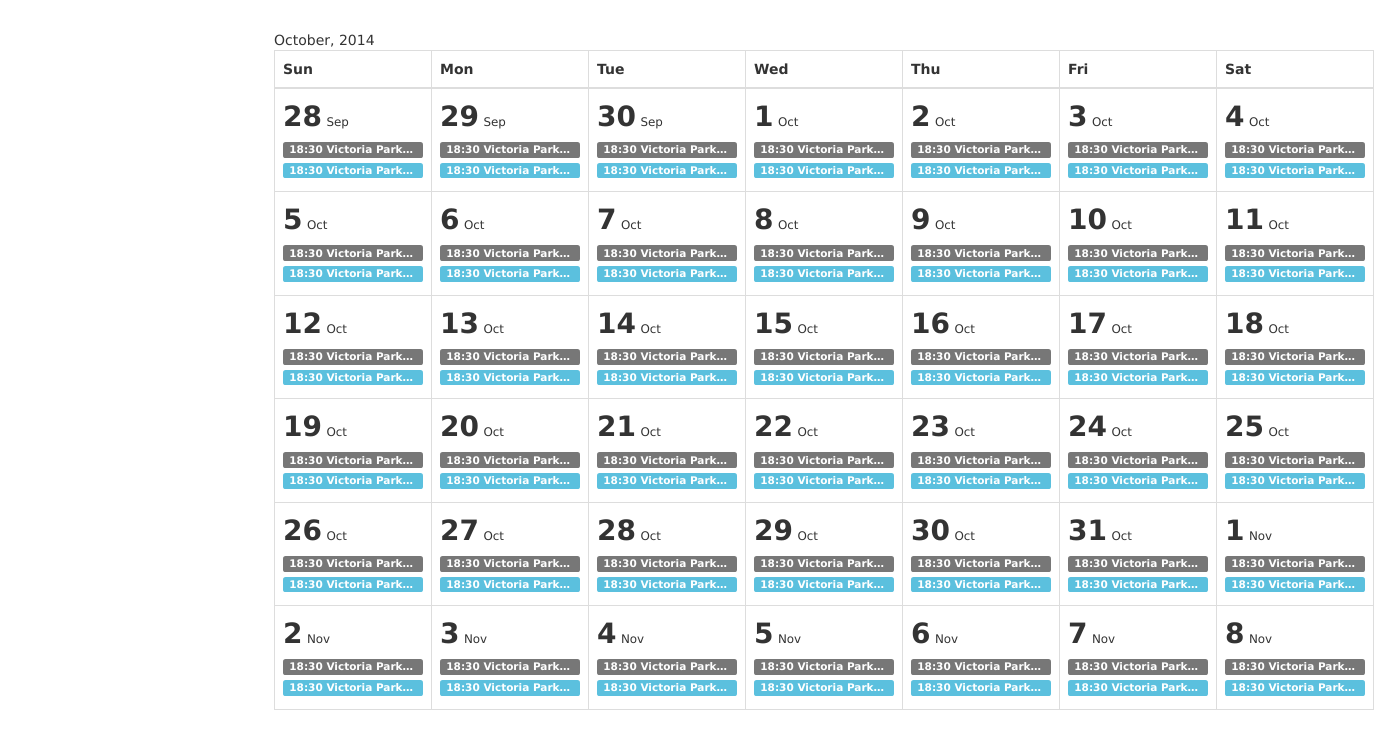
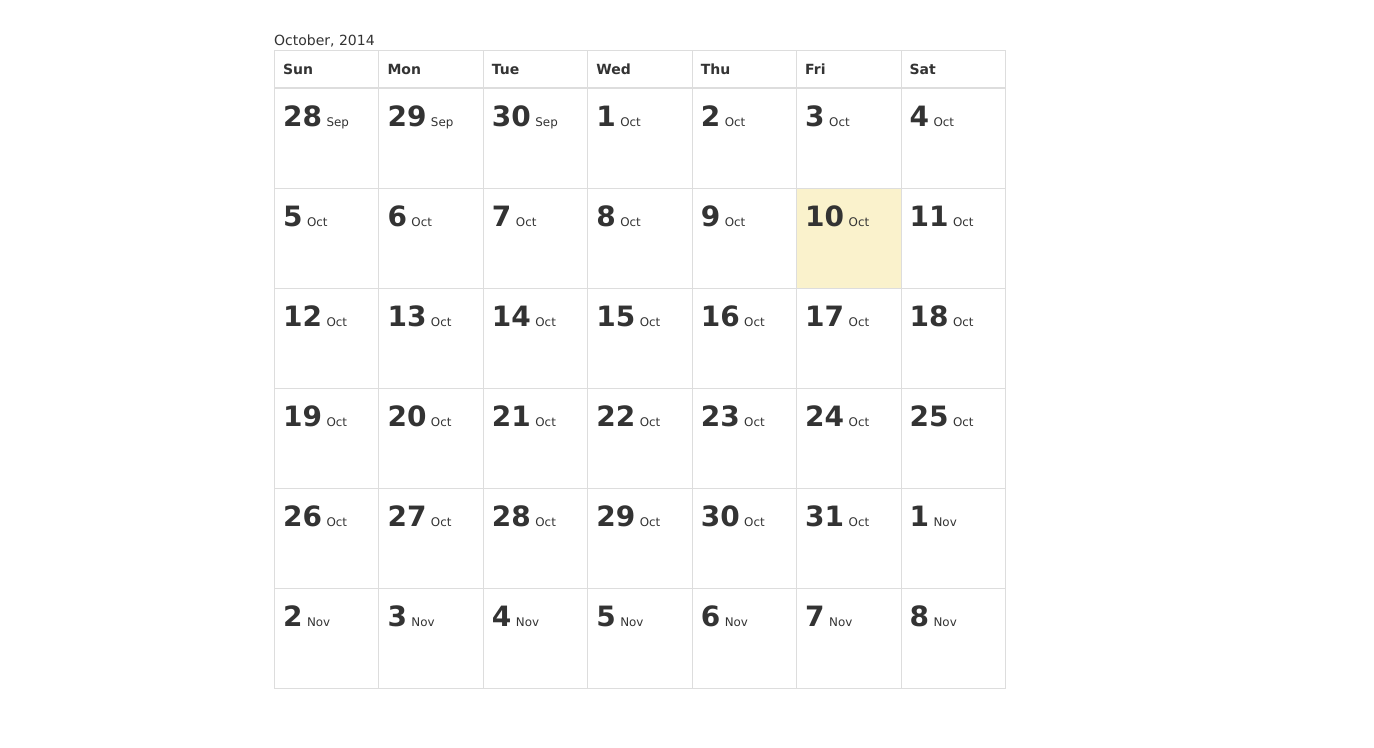
Before and after one commit to Harshitha-G/Angular.UnitTestDemo, a website: page canlendar.html in a window 1280 px wide. Shown: the whole page, 1374 px wide, since content can reach past the window. Drawn offline with Linux system fonts and the light colour scheme.

Commit message:
Highlight today in calendar

```diff
--- a/canlendar.html
+++ b/canlendar.html
@@ -24,12 +24,12 @@
             </thead>
             <tbody>
             <tr ng-repeat="week in getCalendarDates(2014,10)">
-                <td ng-repeat="date in week" ng-class="{'calendar-today': date==today}">
+                <td ng-repeat="date in week" ng-class="{'calendar-today': isToday(date)}">
                     <div>
                     <span style="font-size: 200%;font-weight: bold;">{{date | date:'d'}}</span>
                     <small>{{date | date:'MMM'}}</small>
                     </div>
-                    <div style="margin-top: 5px;">
+                    <div style="margin-top: 5px;" ng-hide="true">
                         <a href="#" class="label label-default calendar-event">18:30 Victoria Park Toast</a>
                         <a href="#" class="label label-info calendar-event">18:30 Victoria Park Toast</a>
                     </div>
--- a/scripts/calendarController.js
+++ b/scripts/calendarController.js
@@ -5,7 +5,7 @@
 
 angular.module('myApp').controller('CalendarController', function ($scope, $log) {
     var weeks = [[],[],[],[],[],[]];
-    $scope.today = new Date().toJSON();
+    $scope.today = new Date();
     $scope.currentDate = new Date();
 
     $scope.getCalendarDates = function () {
@@ -34,6 +34,10 @@ angular.module('myApp').controller('CalendarController', function ($scope, $log)
         calendarMonth --;
     }
 
+    $scope.isToday = function (date){
+        return new Date(date).toLocaleDateString() == $scope.today.toLocaleDateString();
+    }
+
     var getFirstCalendarDate = function (year, month) {
         var firstDate = new Date(year, month, 1);
         var weekDay = firstDate.getDay();
--- a/styles/site.css
+++ b/styles/site.css
@@ -28,5 +28,5 @@ body {
 }
 
 .calendar-today{
-    background: #f7ecb5;
+    background: #faf2cc;
 }
```
